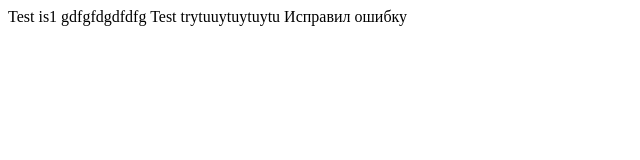
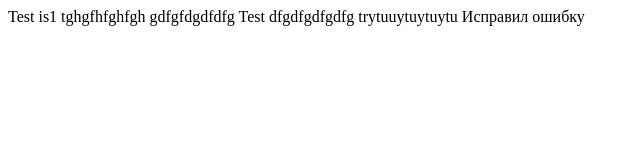
Before and after one commit to AntonAlekseevADM/test, a plain HTML site: page index.html in a window 1280 px wide. Shown: the whole page, without its empty margins (0-640 px from the left). Drawn offline with Linux system fonts and the light colour scheme.

Commit message:
Изменили index.html

```diff
--- a/index.html
+++ b/index.html
@@ -7,8 +7,10 @@
 </head>
 <body>
     Test is1
+    tghgfhfghfgh
     gdfgfdgdfdfg
     Test
+    dfgdfgdfgdfg
     trytuuytuytuytu
     Исправил ошибку
 </body>
```
